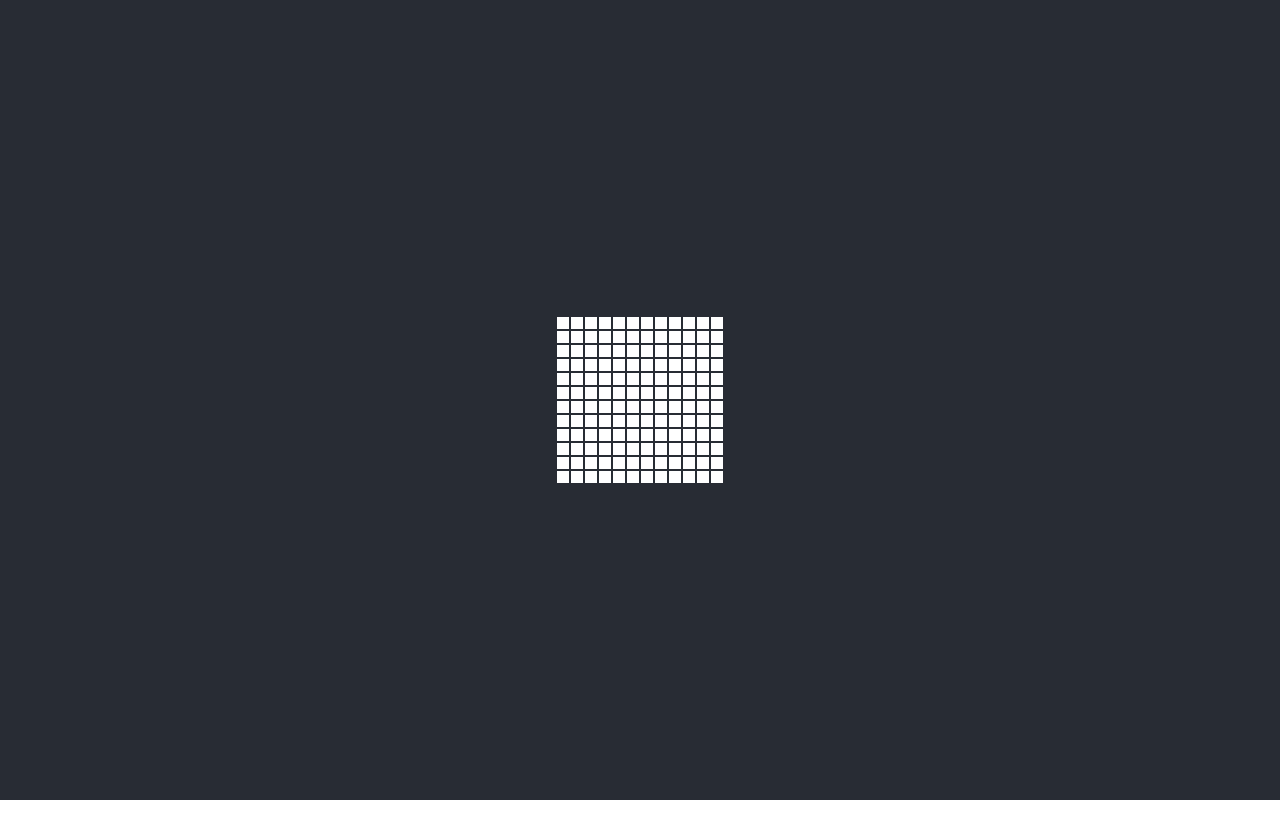
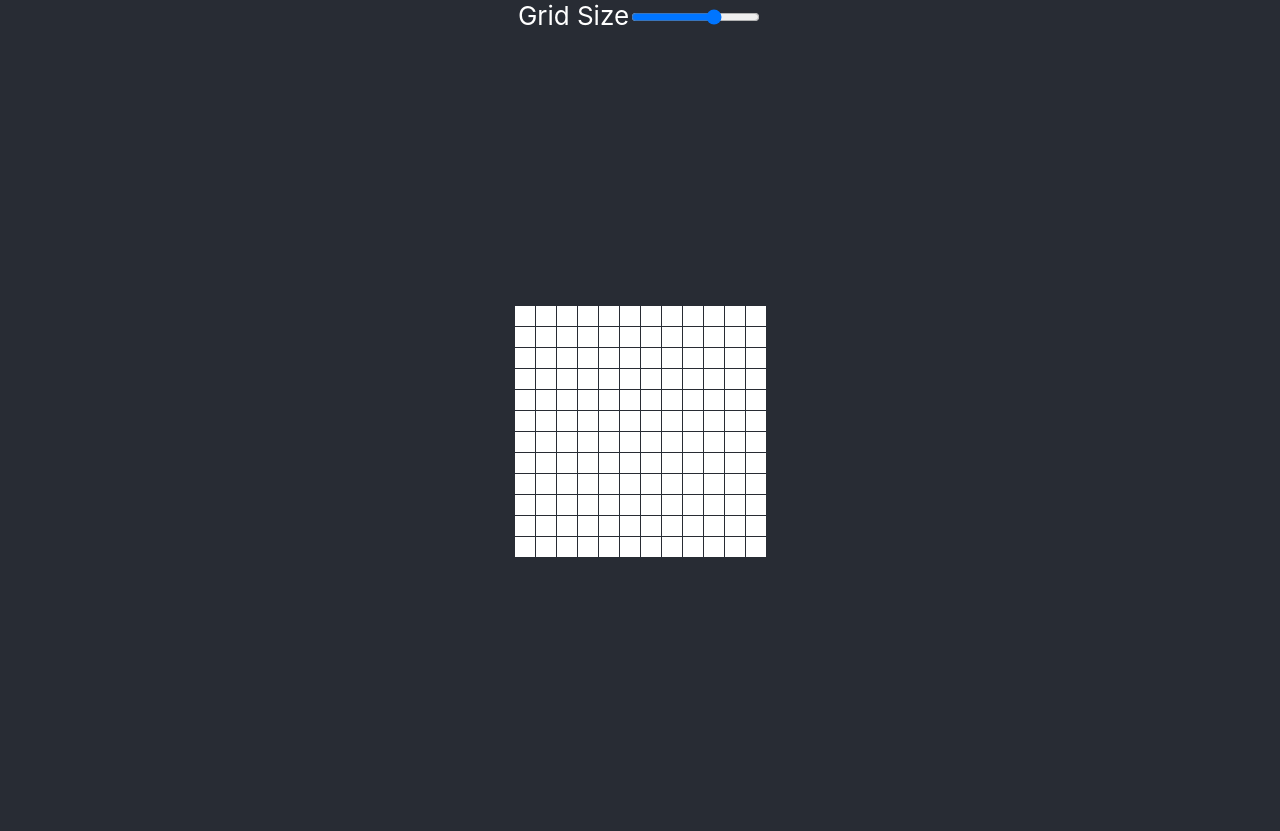
Before and after one commit to tnnNull/test-life, a React (Create React App) app: page / in a window 1280 px wide. Before the commit the page ends 800 px from the top, so only its background shows below. Built offline with nearby package versions, Linux system fonts and the light colour scheme.

Commit message:
saving progress

```diff
--- a/src/App.css
+++ b/src/App.css
@@ -1,38 +1,15 @@
 .App {
   text-align: center;
+  font-size: calc(10px + 2vmin);
+  color: white;
+  background-color: #282c34;
 }
 
-.App-logo {
-  height: 40vmin;
-  pointer-events: none;
-}
-
-@media (prefers-reduced-motion: no-preference) {
-  .App-logo {
-    animation: App-logo-spin infinite 20s linear;
-  }
-}
-
-.App-header {
-  background-color: #282c34;
+.App-main {
   min-height: 100vh;
   display: flex;
   flex-direction: column;
   align-items: center;
   justify-content: center;
-  font-size: calc(10px + 2vmin);
-  color: white;
+
 }
-
-.App-link {
-  color: #61dafb;
-}
-
-@keyframes App-logo-spin {
-  from {
-    transform: rotate(0deg);
-  }
-  to {
-    transform: rotate(360deg);
-  }
-}
--- a/src/App.tsx
+++ b/src/App.tsx
@@ -1,4 +1,4 @@
-import React, { useState, useEffect } from 'react'
+import React, {useState, useEffect} from 'react'
 import './App.css'
 import Grid from './modules/Grid'
 import Stage from './utils/Stage'
@@ -6,27 +6,40 @@ import Stage from './utils/Stage'
 function App() {
   const [actualGrid, setGrid] = useState<number[][]>([])
   const [currentStage, setStage] = useState<Stage>(Stage.Fill)
+  const [gridSize, setSize] = useState<number>(12)
 
   useEffect(() => {
-    if (actualGrid.length === 0) {
-      let SIZE = 12
-      let pool = []
-      for (let i = 0; i < SIZE; i++)
-          pool[i] = new Array(SIZE).fill(0)
-      setGrid(pool)
+  }, [])
+
+  useEffect(() => {
+    let pool = []
+    for (let i = 0; i < gridSize; i++) {
+      pool[i] = new Array(gridSize).fill(0)
     }
-  }, [])
+    console.log(pool)
+    setGrid(pool)
+  }, [gridSize])
+
+  const applySize = (element: any) => {
+    setSize(element?.value)
+    console.log(gridSize)
+  }
 
   return (
     <div className="App">
-      <header className="App-header">
+      <label>Grid Size</label>
+      <input type="range"
+             min="6" max="15" value={gridSize} onChange={(e) => applySize(e.target)}
+      />
+      <main className="App-main">
+
         <Grid
           setGrid={setGrid}
           actualGrid={actualGrid}
           setStage={setStage}
           currentStage={currentStage}
         />
-      </header>
+      </main>
     </div>
   )
 }
--- a/src/modules/Grid.css
+++ b/src/modules/Grid.css
@@ -2,16 +2,36 @@
   alignment: center;
 }
 
+.Grid--table {
+  border-spacing: 1px;
+  cursor: crosshair;
+}
+
+:root {
+  --cell-size: 18px;
+}
+
 .Cell {
-  width: 10px;
-  height: 10px;
+  width: var(--cell-size);
+  height: var(--cell-size);
   color: gray;
 }
 
+.Grid--main[data-status='filling'] .Cell[data-type='filled']:hover {
+  background-color: #222;
+}
+
+.Grid--main[data-status='filling'] .Cell[data-type='empty']:hover {
+  background-color: #bbb;
+}
+
+
 .Cell[data-type='filled'] {
-  background-color: black;
+  background-color: #000;
+  /*cursor: not-allowed;*/
 }
 
 .Cell[data-type='empty'] {
-  background-color: white;
+  background-color: #fff;
+  /*cursor: crosshair;*/
 }
--- a/src/modules/Grid.tsx
+++ b/src/modules/Grid.tsx
@@ -21,15 +21,17 @@ const Grid = (props: IProps) => {
   }
 
   return (
-    <div className="Grid--main">
+    <div className="Grid--main" data-status="filling">
       <table className="Grid--table">
         {props.actualGrid.map((rVal, rInd) => (
-          <tr className="Row">
+          <tr className="Row" key={"r" + rInd}>
             {rVal.map((val, ind) => (
               <td
                 className="Cell"
+                key={"r" + rInd + "c" + ind}
                 data-type={val ? 'filled' : 'empty'}
-                onClick={() => fillCell(rInd, ind)}
+                onMouseDown={() => fillCell(rInd, ind)}
+
               />
             ))}
           </tr>
```
